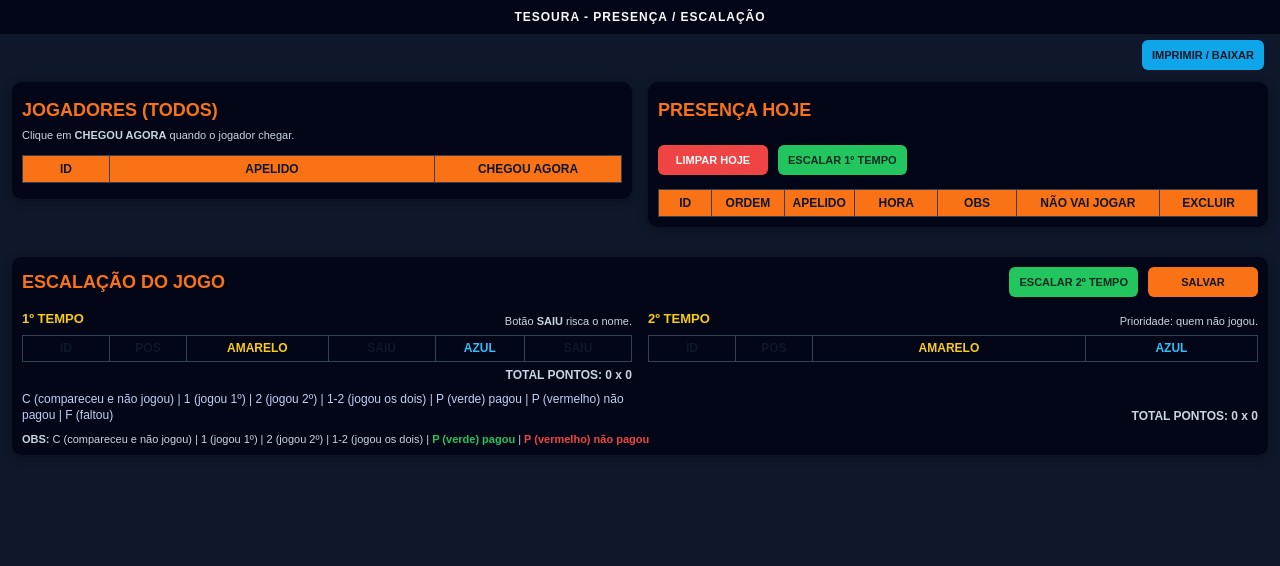
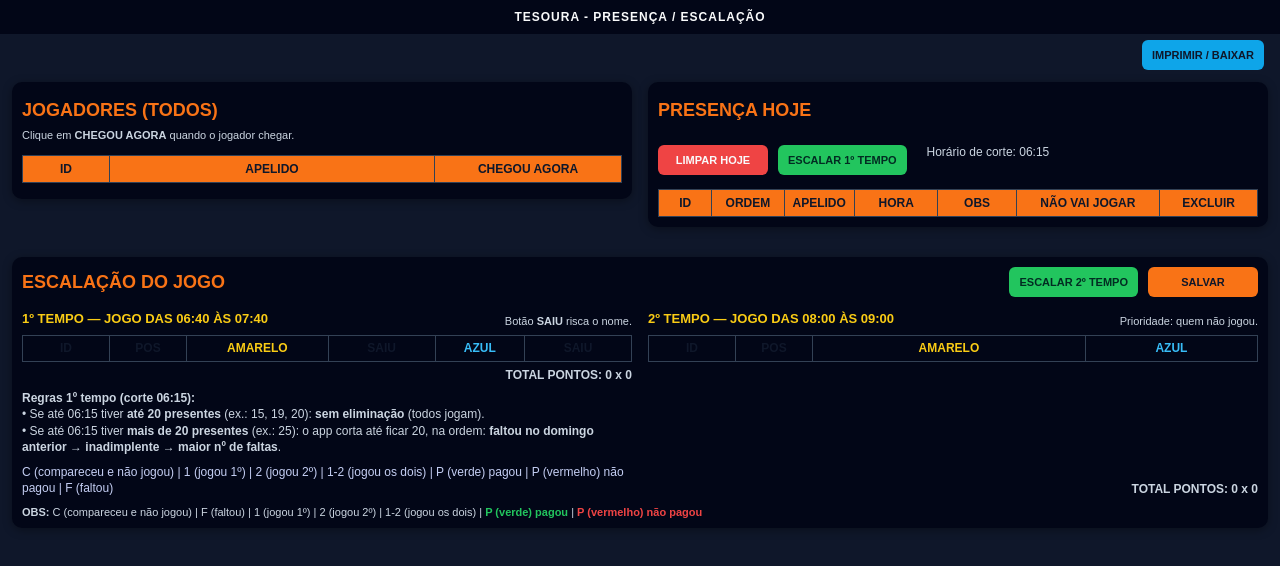
Before and after one commit to roteirods-byte/tesoura-app, a plain HTML site: page tesoura_presenca_escala_R5.html in a window 1280 px wide. Drawn offline with nearby package versions, Linux system fonts and the light colour scheme.

Commit message:
Update game schedule and rules for 1º tempo
Added game time details and rules for the first half.

```diff
--- a/tesoura_presenca_escala_R5.html
+++ b/tesoura_presenca_escala_R5.html
@@ -245,7 +245,9 @@ th,td{border:1px solid #334155;padding:2px 4px;text-align:center;text-transform:
 
           <div class="no-print" style="margin-top:10px; display:flex; gap:10px; flex-wrap:wrap;">
             <button id="btn-limpar-presentes" class="btn-perigo">Limpar hoje</button>
-            <button id="btn-escalar-1t" class="btn-primario">Escalar 1º tempo</button>
+<button id="btn-escalar-1t" class="btn-primario">Escalar 1º tempo</button>
+<span style="margin-left:10px;color:#cbd5e1;font-size:12px;">Horário de corte: 06:15</span>
+
           </div>
 
           <div id="status-presentes" class="status-info"></div>
@@ -283,7 +285,7 @@ th,td{border:1px solid #334155;padding:2px 4px;text-align:center;text-transform:
       <div class="grid-escalacao">
         <div class="col-escalacao">
           <div style="display:flex; justify-content:space-between; align-items:center;">
-            <div class="t-amarelo" style="font-size:13px;">1º TEMPO</div>
+           <div class="t-amarelo" style="font-size:13px">1º TEMPO — JOGO DAS 06:40 ÀS 07:40</div>
             <div class="status-info">Botão <b>SAIU</b> risca o nome.</div>
           </div>
           <table>
@@ -300,15 +302,21 @@ th,td{border:1px solid #334155;padding:2px 4px;text-align:center;text-transform:
             <tbody id="tbody-1t"></tbody>
           </table>
           <div class="totais" id="totais-1t">TOTAL PONTOS: 0 x 0</div>
-          <div class="legend-inline">
+         <div style="margin-top:8px;font-size:12px;line-height:1.35;color:#cbd5e1;">
+  <b>Regras 1º tempo (corte 06:15):</b><br/>
+  • Se até 06:15 tiver <b>até 20 presentes</b> (ex.: 15, 19, 20): <b>sem eliminação</b> (todos jogam).<br/>
+  • Se até 06:15 tiver <b>mais de 20 presentes</b> (ex.: 25): o app corta até ficar 20, na ordem:
+  <b>faltou no domingo anterior</b> → <b>inadimplente</b> → <b>maior nº de faltas</b>.
+</div>
+     <div class="legend-inline">
             C (compareceu e não jogou) | 1 (jogou 1º) | 2 (jogou 2º) | 1-2 (jogou os dois) | P (verde) pagou | P (vermelho) não pagou | F (faltou)
           </div>
         </div>
 
         <div class="col-escalacao">
           <div style="display:flex; justify-content:space-between; align-items:center;">
-            <div class="t-amarelo" style="font-size:13px;">2º TEMPO</div>
-            <div class="status-info">Prioridade: quem não jogou.</div>
+            <div class="t-amarelo" style="font-size:13px">2º TEMPO — JOGO DAS 08:00 ÀS 09:00</div>
+             <div class="status-info">Prioridade: quem não jogou.</div>
           </div>
           <table>
             <thead>
@@ -327,9 +335,9 @@ th,td{border:1px solid #334155;padding:2px 4px;text-align:center;text-transform:
 
       <div class="legenda">
         <b>OBS:</b>
-        C (compareceu e não jogou) | 1 (jogou 1º) | 2 (jogou 2º) | 1-2 (jogou os dois) |
-        <span class="obs-pago">P (verde) pagou</span> |
-        <span class="obs-inad">P (vermelho) não pagou</span>
+C (compareceu e não jogou) | F (faltou) | 1 (jogou 1º) | 2 (jogou 2º) | 1-2 (jogou os dois) |
+<span class="obs-pago">P (verde) pagou</span> |
+<span class="obs-inad">P (vermelho) não pagou</span>
       </div>
     </div>
 
```
